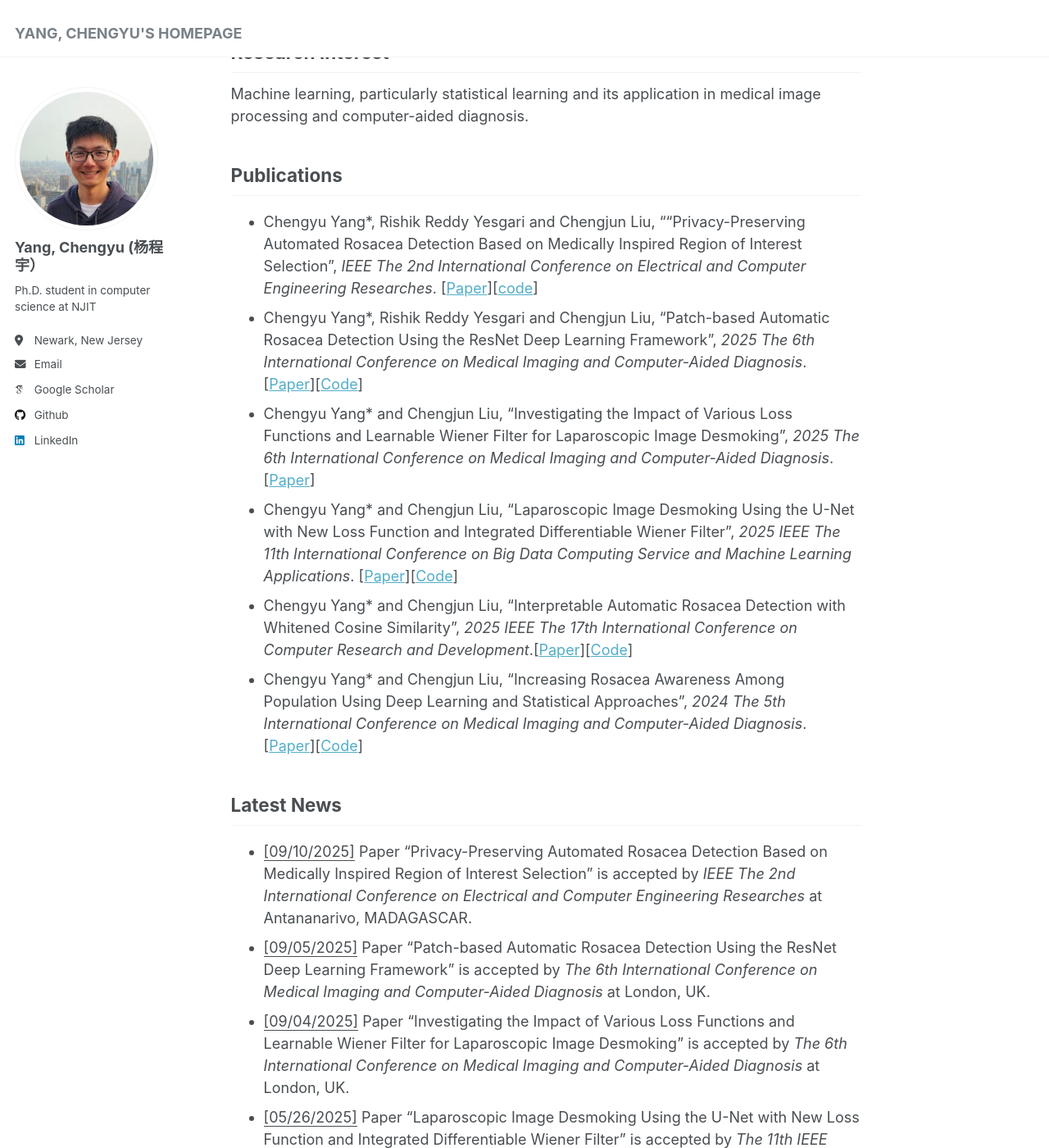
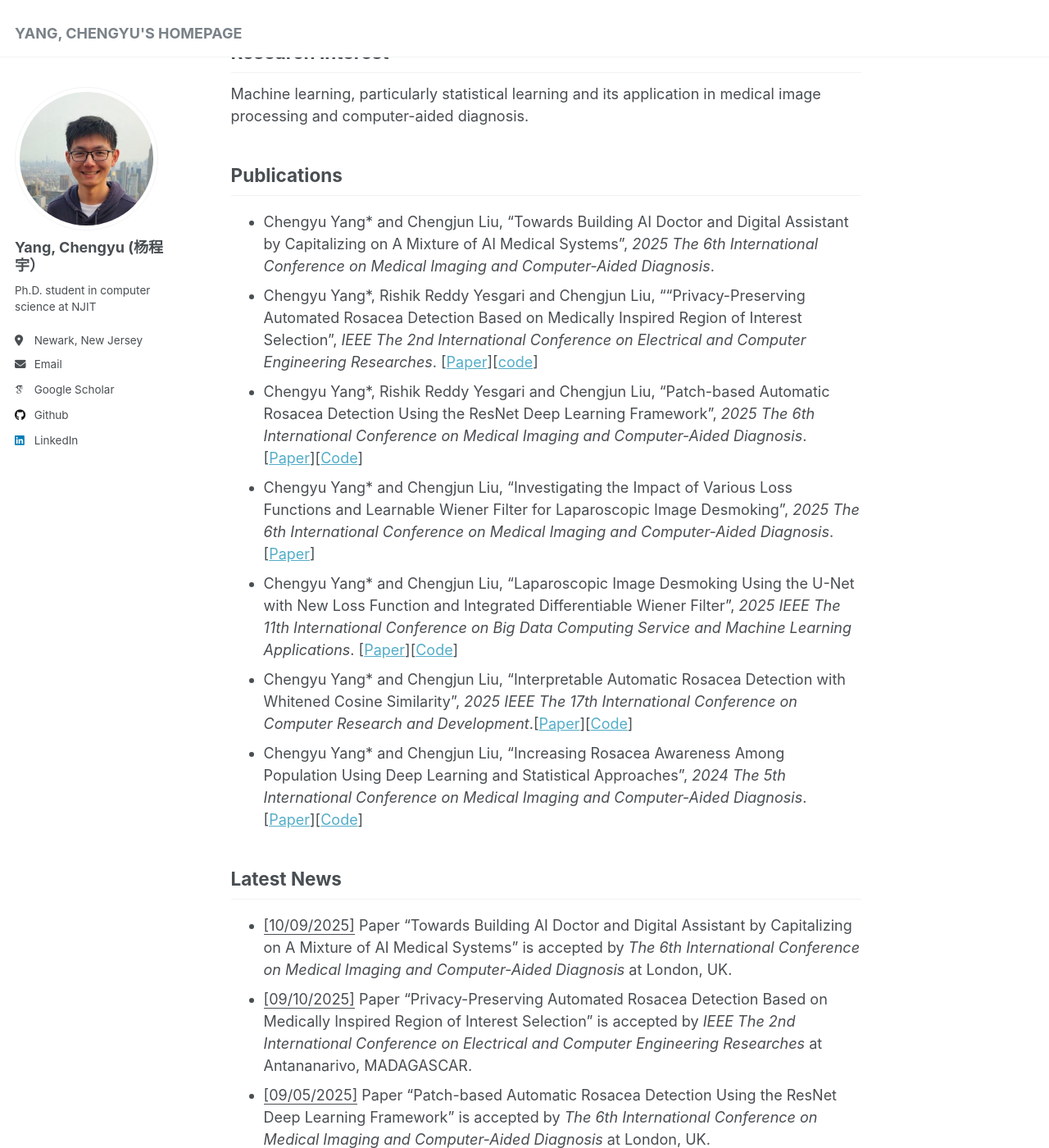
Before and after one commit to chengyuyang-njit/chengyuyang-njit.github.io, a Jekyll site: the page built from _pages/about.md, in a window 1280 px wide and 1400 px high, scrolled down 251 px. Shown: the whole window at 82% size. Built offline with Jekyll 4.4.1, drawn with Linux system fonts in a browser that asks for light colours; some web fonts are replaced.

Commit message:
Update about.md

```diff
--- a/_pages/about.md
+++ b/_pages/about.md
@@ -15,6 +15,7 @@ Machine learning, particularly statistical learning and its application in medic
 
 Publications
 ------
+- Chengyu Yang* and Chengjun Liu, "Towards Building AI Doctor and Digital Assistant by Capitalizing on A Mixture of AI Medical Systems", <em>2025 The 6th International Conference on Medical Imaging and Computer-Aided Diagnosis</em>.
 - Chengyu Yang*, Rishik Reddy Yesgari and Chengjun Liu, ""Privacy-Preserving Automated Rosacea Detection Based on Medically Inspired Region of Interest  Selection", <em>IEEE The 2nd International Conference on Electrical and Computer Engineering Researches</em>. [[Paper](https://arxiv.org/pdf/2509.09844)][[code](https://github.com/Rishik15/PrivacyPreservingRosaceaDetection)]
 - Chengyu Yang*, Rishik Reddy Yesgari and Chengjun Liu, "Patch-based Automatic Rosacea Detection Using the ResNet Deep Learning Framework", <em>2025 The 6th International Conference on Medical Imaging and Computer-Aided Diagnosis</em>. [[Paper](https://arxiv.org/pdf/2509.09841)][[Code](https://github.com/Rishik15/PatchBasedRosaceaDetection)]
 - Chengyu Yang* and Chengjun Liu, "Investigating the Impact of Various Loss Functions and Learnable Wiener Filter for Laparoscopic Image Desmoking", <em>2025 The 6th International Conference on Medical Imaging and Computer-Aided Diagnosis</em>. [[Paper](https://arxiv.org/pdf/2509.09849)]
@@ -25,6 +26,7 @@ Publications
 
 Latest News
 ------
+- <u>[10/09/2025]</u> Paper "Towards Building AI Doctor and Digital Assistant by Capitalizing on A Mixture of AI Medical Systems" is accepted by <em>The 6th International Conference on Medical Imaging and Computer-Aided Diagnosis</em> at London, UK.
 - <u>[09/10/2025]</u> Paper "Privacy-Preserving Automated Rosacea Detection Based on Medically Inspired Region of Interest Selection" is accepted by <em>IEEE The 2nd International Conference on Electrical and Computer Engineering Researches</em> at Antananarivo, MADAGASCAR.
 - <u>[09/05/2025]</u> Paper "Patch-based Automatic Rosacea Detection Using the ResNet Deep Learning Framework" is accepted by <em>The 6th International Conference on Medical Imaging and Computer-Aided Diagnosis</em> at London, UK.
 - <u>[09/04/2025]</u> Paper "Investigating the Impact of Various Loss Functions and Learnable Wiener Filter for Laparoscopic Image Desmoking" is accepted by <em>The 6th International Conference on Medical Imaging and Computer-Aided Diagnosis</em> at London, UK.
```
